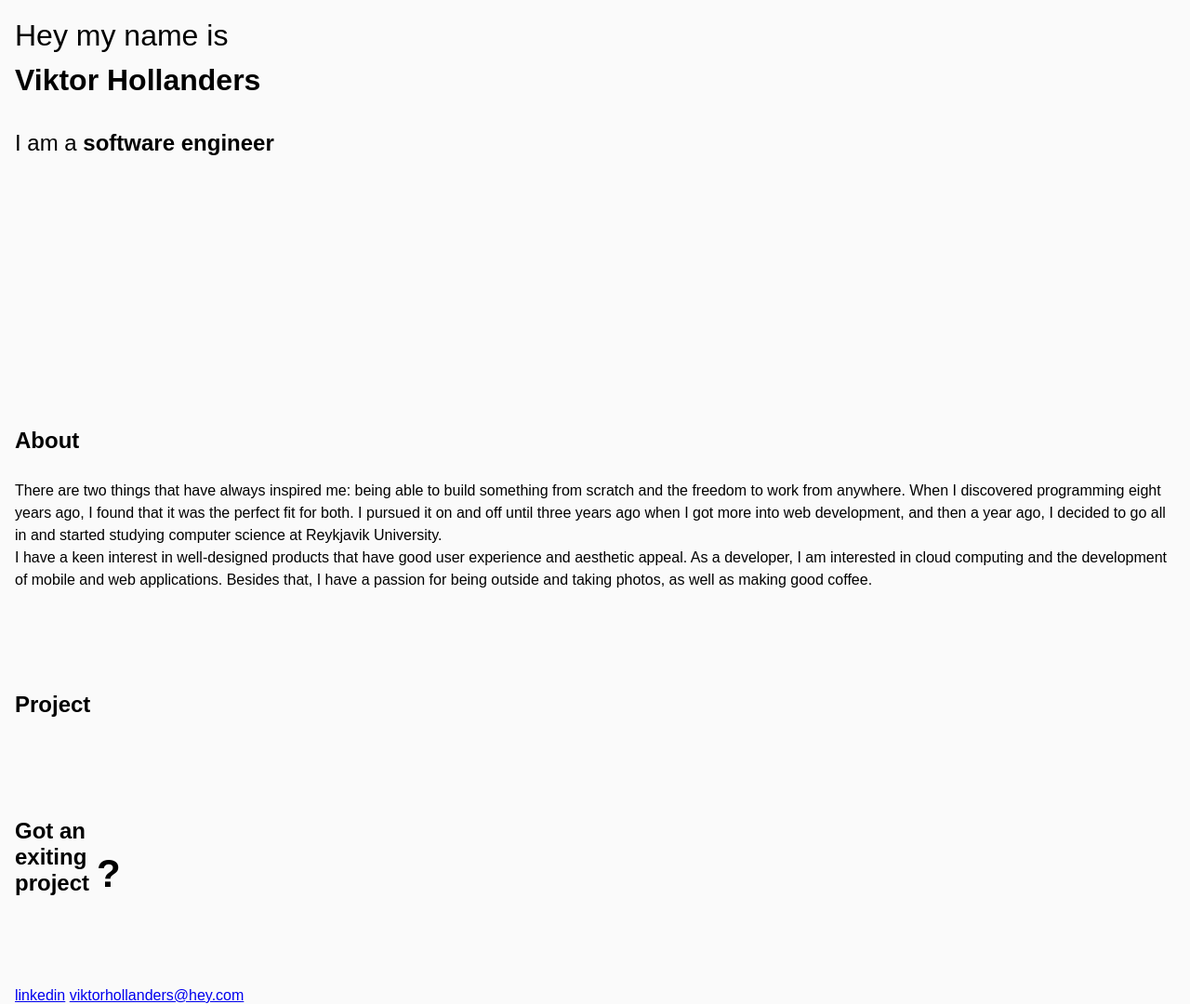
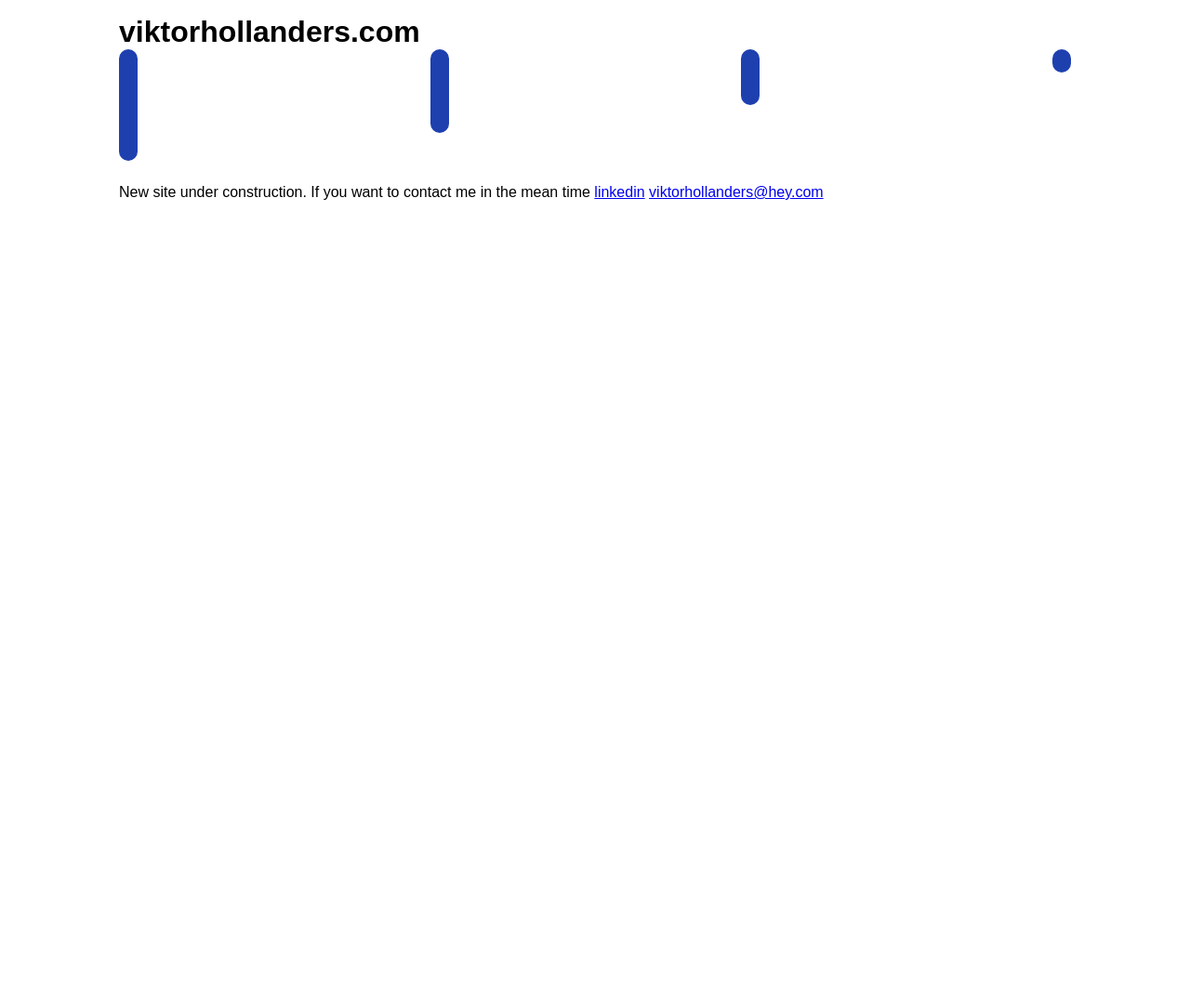
Before and after one commit to viktorhollanders/viktorhollanders, a plain HTML site: page index.html in a window 1280 px wide. Shown: the part 240-1320 px from the top of the page at 93% size. After the commit the page ends 800 px from the top, so only its background shows below. Drawn offline with Linux system fonts and the light colour scheme; a web font is replaced by a local one.

Commit message:
add new site banner

```diff
--- a/css/style.css
+++ b/css/style.css
@@ -12,83 +12,45 @@
   }
 }
 
-.container {
-  width: 100%;
-  margin-left: auto;
-  margin-right: auto;
-  padding-left: 1rem;
-  padding-right: 1rem;
-  background-color: var(--clr-light);
+main {
+  width: 80vw;
+  margin: 0 auto;
+  padding-top: 20%;
 }
 
-/* HEADER */
-
-.header {
-  height: calc(100vh - 128px);
-
-  display: flex;
-  flex-direction: column;
-  justify-content: center;
+.text {
+  margin: 25px 0;
 }
 
-.title,
-.subtitle {
-  font-weight: 400;
-  line-height: 3rem;
+.line {
+  width: 20px;
+  background-color: var(--clr-primary);
+  border-radius: 12px;
 }
 
-.title {
-  width: 17rem;
-  margin-bottom: 20px;
+.art {
+  display: flex;
+  flex-direction: row;
+  justify-content: space-between;
 }
 
-.title-bold {
-  font-weight: 700;
+.line-1 {
+  height: 120px;
 }
 
-/* MAIN */
-.main {
+.line-2 {
+  height: 90px;
 }
 
-.section {
-  margin-bottom: 5rem;
+.line-3 {
+  height: 60px;
 }
 
-.section_title {
-  background-color: var(--clr-light);
-  position: sticky;
-  top: 0;
-  padding: 1.75rem 0;
+.line-4 {
+  height: 25px;
 }
 
-.about-content {
-  line-height: 1.5rem;
+
+a {
+
 }
-
-/* FOOTER */
-
-.footer {
-  display: flex;
-  flex-direction: column;
-  justify-content: space-between;
-  height: 200px;
-}
-
-.footer_text {
-  display: flex;
-  flex-direction: row;
-  align-items: end;
-}
-
-.footer_text-content {
-  width: 80px;
-  font-size: 1.5rem;
-  font-weight: 700;
-}
-
-#question_mark {
-  font-size: 2.625rem;
-  font-weight: 700;
-
-  margin-left: 0.5rem;
-}
--- a/index.html
+++ b/index.html
@@ -12,48 +12,24 @@
     <link href="css/style.css" rel="stylesheet" />
   </head>
   <body>
-    <header class="header container">
-      <h1 class="title">Hey my name is <span class="title-bold">Viktor Hollanders</span></h1>
-      <h2 class="subtitle">I am a <span class="title-bold">software engineer</span></h2>
-    </header>
-    <main class="main container">
-      <section class="section section_about">
-        <h2 class="section_title">About</h2>
-        <p class="about-content">
-          There are two things that have always inspired me: being able to build something from
-          scratch and the freedom to work from anywhere. When I discovered programming eight years
-          ago, I found that it was the perfect fit for both. I pursued it on and off until three
-          years ago when I got more into web development, and then a year ago, I decided to go all
-          in and started studying computer science at Reykjavik University.
-        </p>
-        <p class="about-content">
-          I have a keen interest in well-designed products that have good user experience and
-          aesthetic appeal. As a developer, I am interested in cloud computing and the development
-          of mobile and web applications. Besides that, I have a passion for being outside and
-          taking photos, as well as making good coffee.
-        </p>
-      </section>
-      <section class="section section_projects">
-        <h2 class="section_title">Project</h2>
-      </section>
-      <footer class="footer">
-        <div class="footer_text">
-          <p class="footer_text-content">Got an exiting project</p>
-          <p id="question_mark">?</p>
+    <main>
+      <h1 class="title">viktorhollanders.com</h1>
+
+      <div class="art">
+        <div class="line line-1"></div>
+        <div class="line line-2"></div>
+        <div class="line line-3"></div>
+        <div class="line line-4"></div>
       </div>
-        <div class="footer_contact-links">
-          <p>
-            <a
-              href="https://www.linkedin.com/in/viktor-hollanders-1148532b1/"
-              rel="noopener noreferrer"
+      <p class="text">
+        New site under construction. If you want to contact me in the mean time
+        <a href="https://www.linkedin.com/in/viktor-hollanders-1148532b1/" rel="noopener noreferrer"
           >linkedin</a
         >
         <a href="mailto:vitkorhollanders@hey.com" rel="noopener noreferrer"
           >viktorhollanders@hey.com</a
         >
       </p>
-        </div>
-      </footer>
     </main>
   </body>
 </html>
```
Lines whose indentation alone changed are shown as unchanged.
